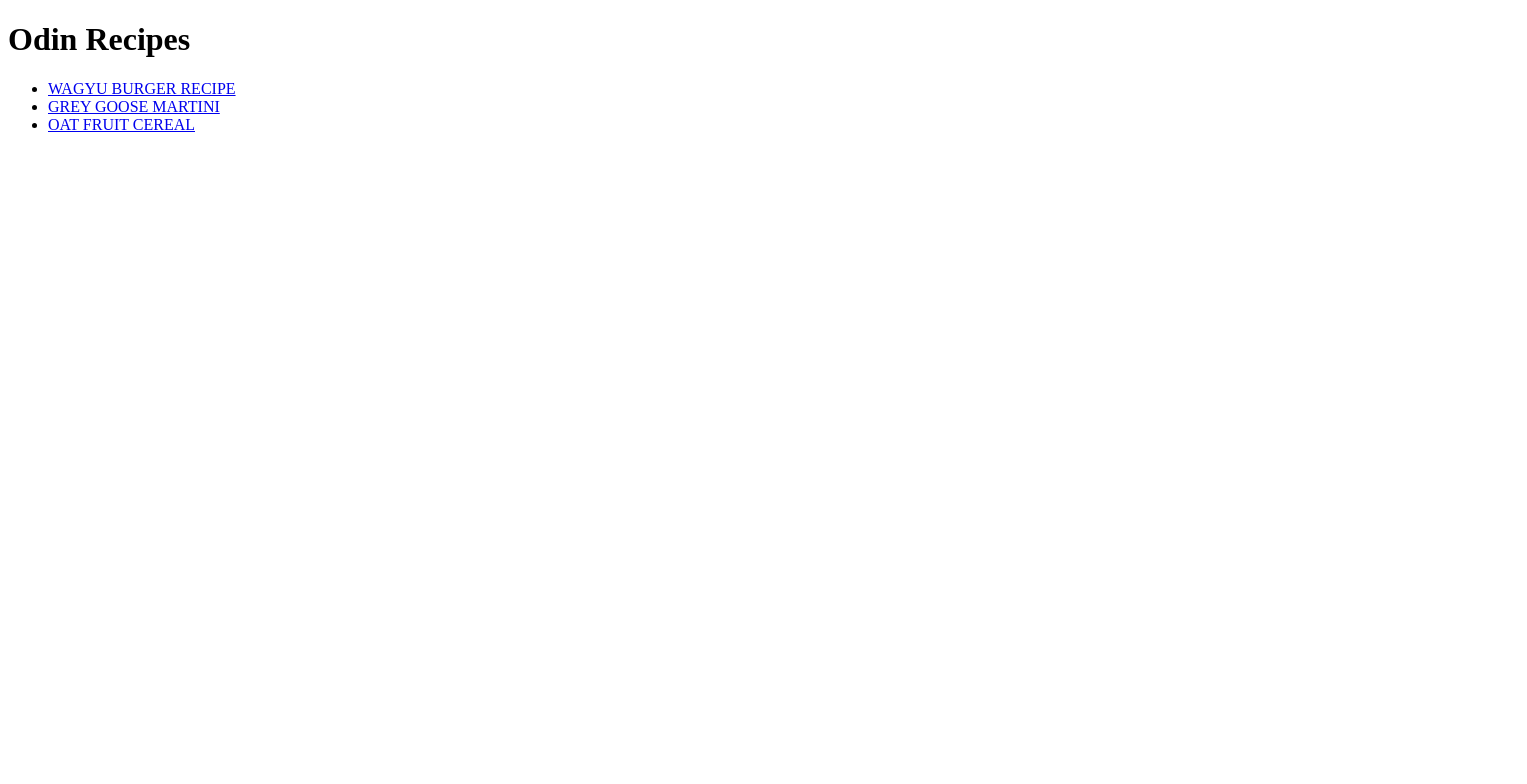
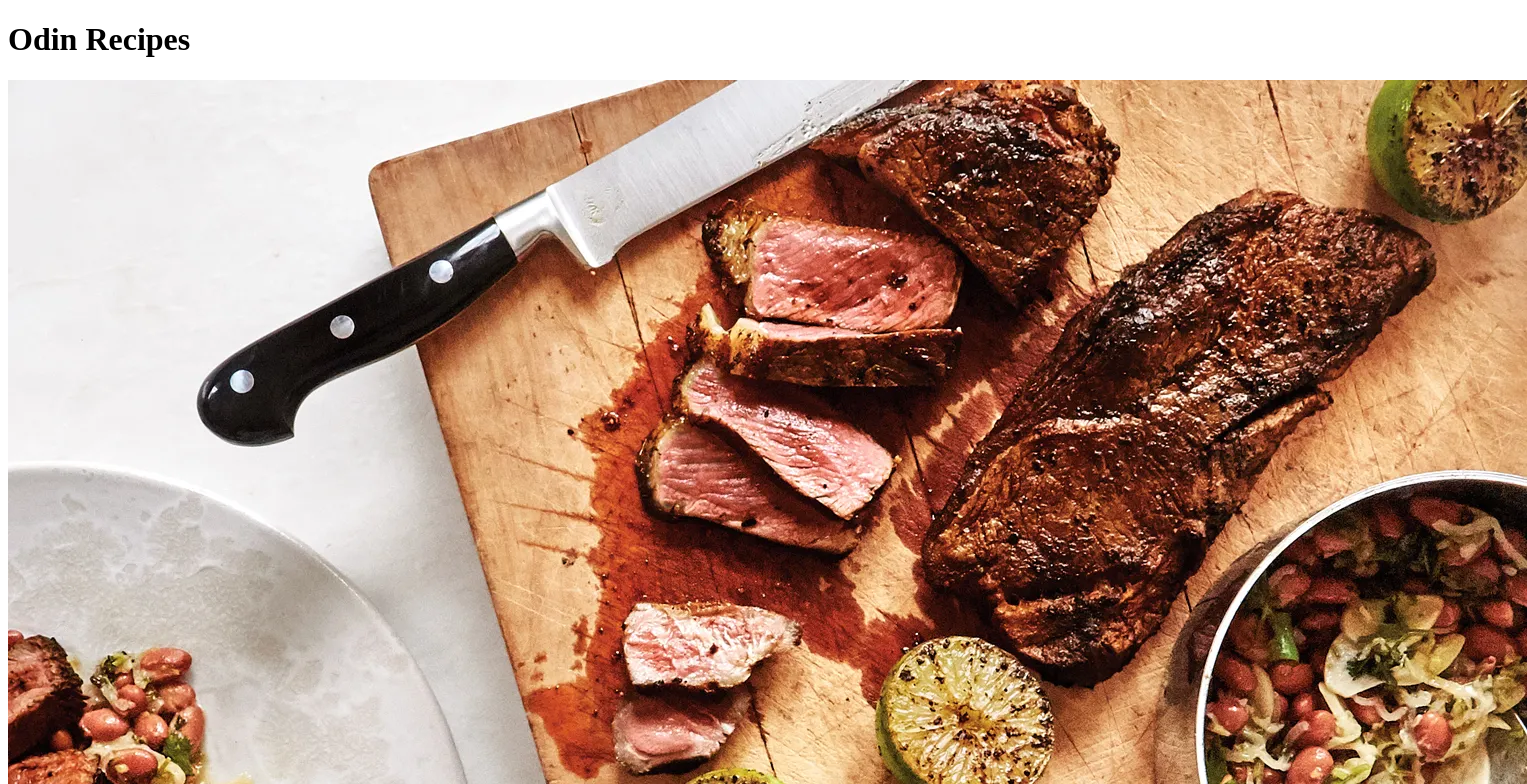
Before and after one commit to TheGreatVine/odin-recipes, a plain HTML site: page index.html in a window 1280 px wide. Shown: the top 784 px of the page, 1527 px wide, since content can reach past the window. Drawn offline with Linux system fonts and the light colour scheme.

Commit message:
added image to main index.html

```diff
--- a/index.html
+++ b/index.html
@@ -7,6 +7,7 @@
 
 <body>
     <h1>Odin Recipes</h1>
+    <img src="images/cooking.jpg">
     <ul>
         <li><a href="recipes/burger.html">WAGYU BURGER RECIPE</a></li>
         <li><a href="recipes/martini.html">GREY GOOSE MARTINI</a></li>
```
Also changed, not shown: images/cooking.jpg (added).
